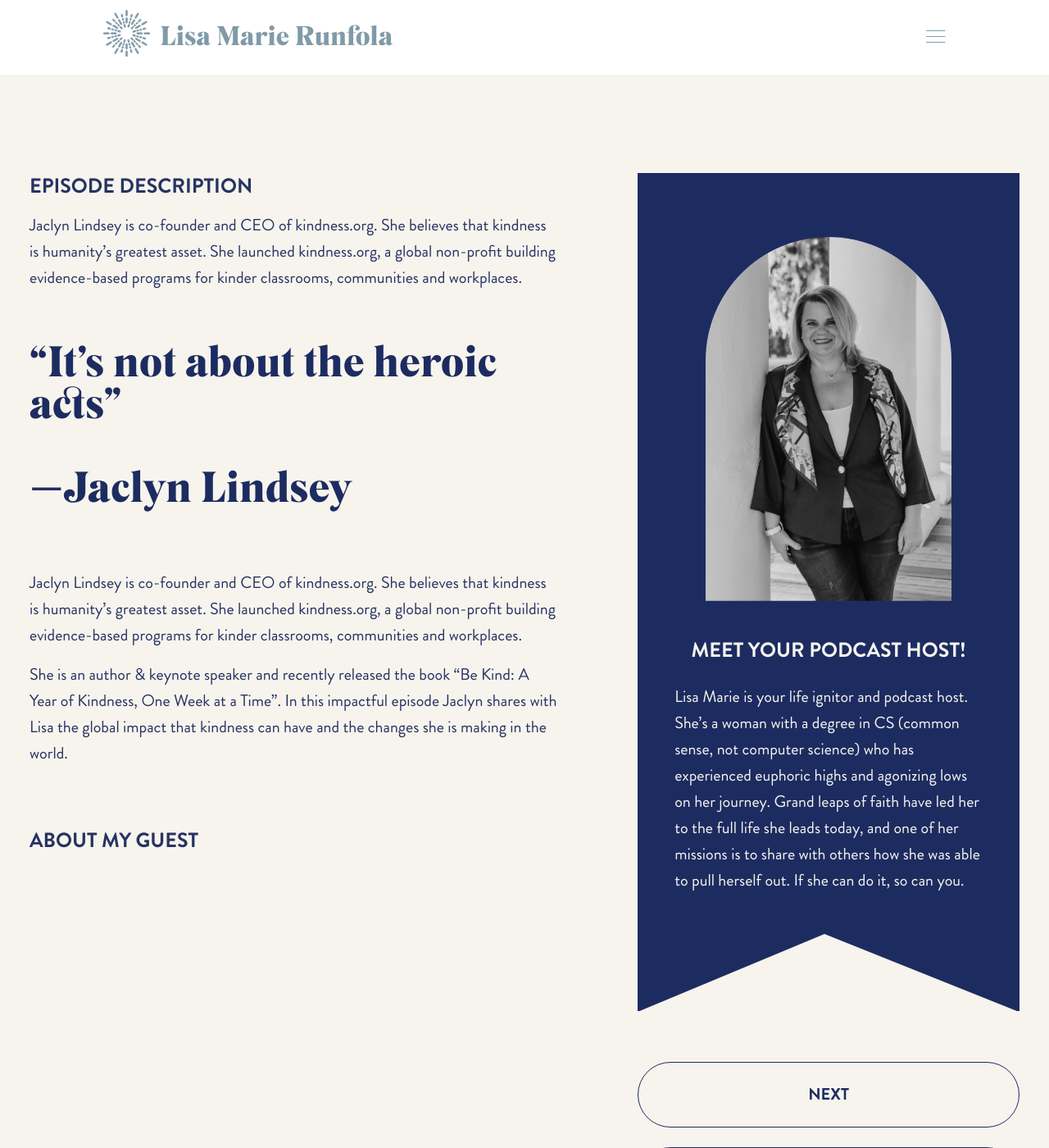
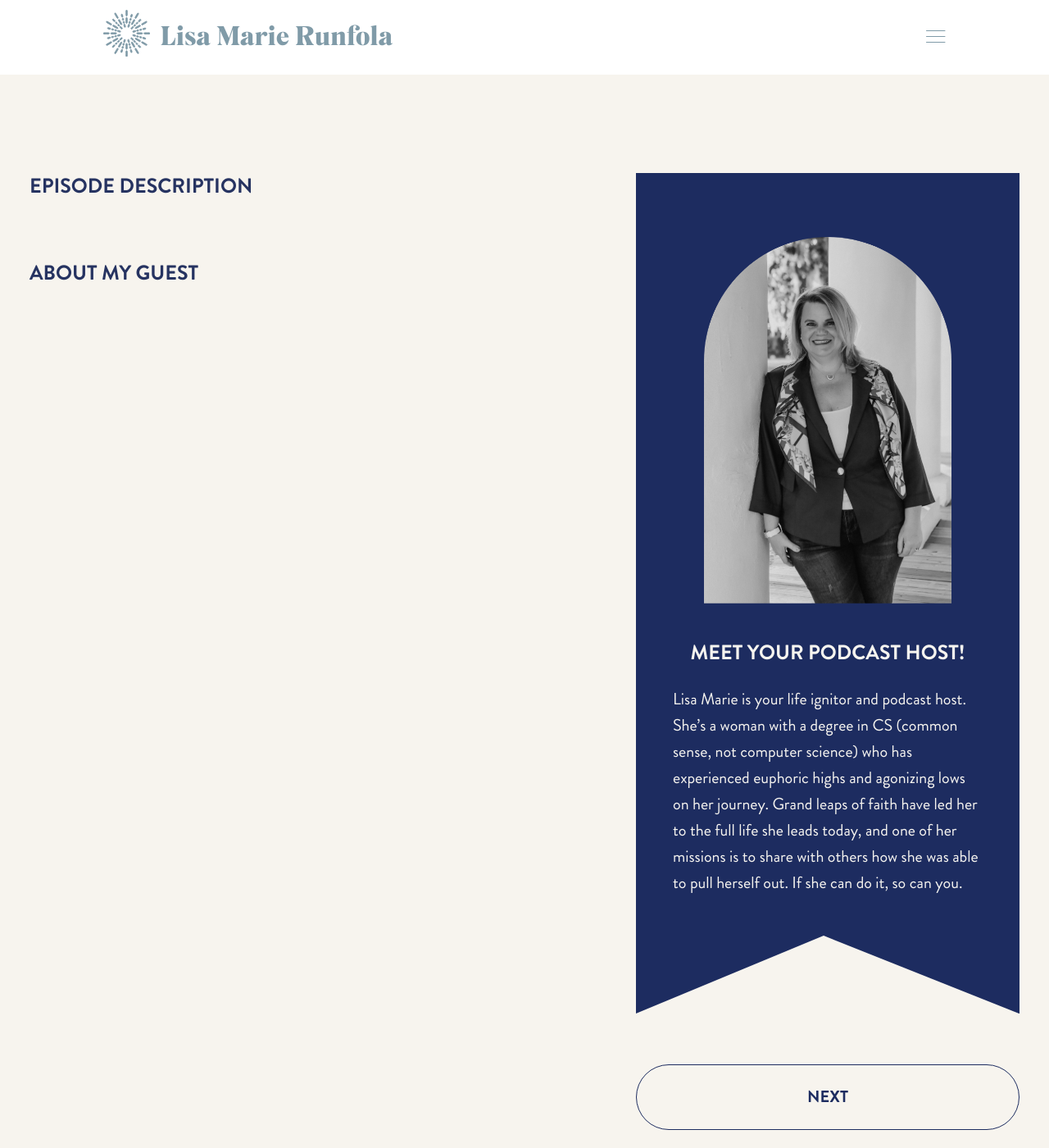
Before and after one commit to lisamarierunfola/lisamarierunfola, a Jekyll site: the page built from _blog/kate-eckman.markdown, in a window 1280 px wide and 1400 px high, scrolled down 661 px. Shown: the whole window at 82% size. Built offline with Jekyll 4.4.1, drawn with Linux system fonts in a browser that asks for light colours; comment, search, counter and statistics services are not loaded.

Commit message:
Updated Kate Eckman

```diff
--- a/_blog/kate-eckman.markdown
+++ b/_blog/kate-eckman.markdown
@@ -10,11 +10,3 @@
 dark-header: true
 layout: post
 ---
-
-Jaclyn Lindsey is co-founder and CEO of kindness.org. She believes that kindness is humanity’s greatest asset. She launched kindness.org, a global non-profit building evidence-based programs for kinder classrooms, communities and workplaces.
-
-### &ldquo;It's not about the heroic acts&rdquo; <br><br> &mdash;Jaclyn Lindsey
-
-Jaclyn Lindsey is co-founder and CEO of kindness.org. She believes that kindness is humanity’s greatest asset. She launched kindness.org, a global non-profit building evidence-based programs for kinder classrooms, communities and workplaces.
-
-She is an author & keynote speaker and recently released the book “Be Kind: A Year of Kindness, One Week at a Time”. In this impactful episode Jaclyn shares with Lisa the global impact that kindness can have and the changes she is making in the world.
```
